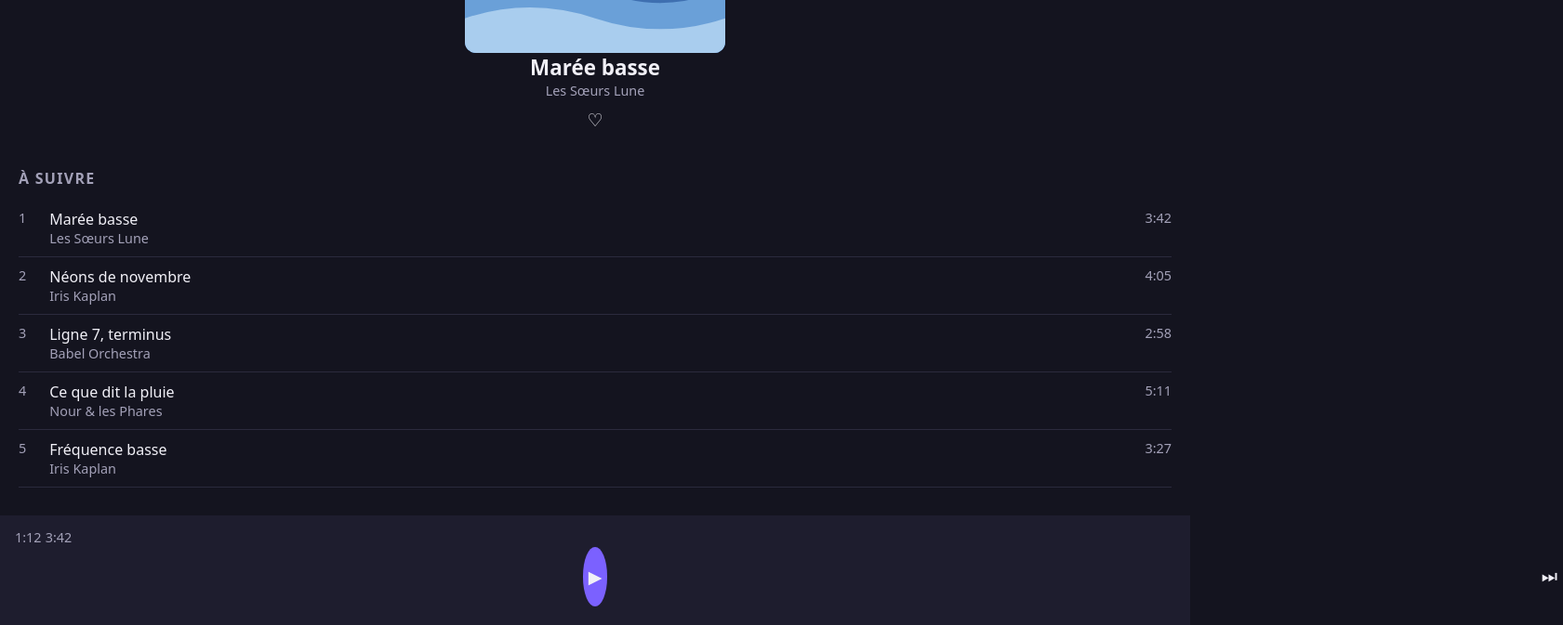
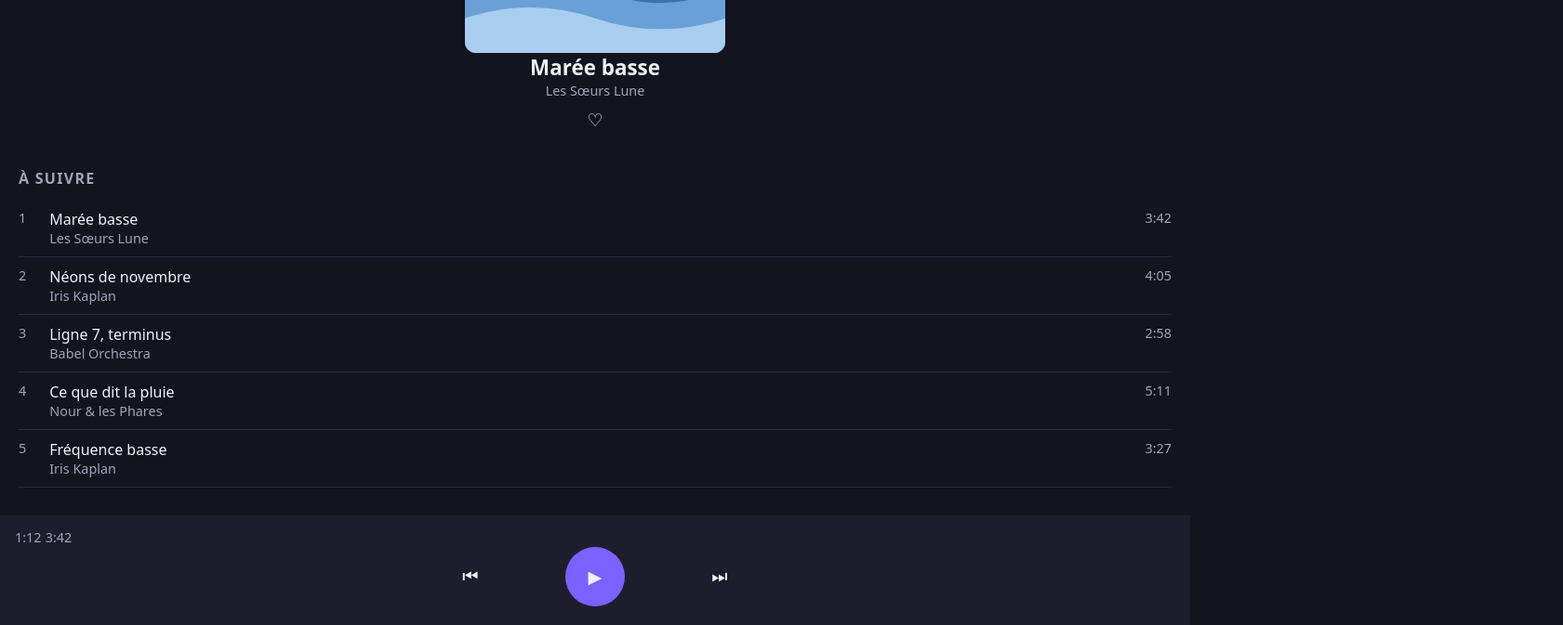
Before and after one commit to Fabiola971/kata-ada, a plain HTML site: page index.html in a window 1280 px wide. Shown: the part 307-980 px from the top of the page at 93% size, 1681 px wide, since content can reach past the window. Drawn offline with Linux system fonts and the light colour scheme.

Commit message:
modification gap .boutons

```diff
--- a/style.css
+++ b/style.css
@@ -155,7 +155,7 @@ header{
   display: flex;
   justify-content: center;
   align-items: center;
-  gap: 80%;
+  gap: 80px;
 }
 
 
```
